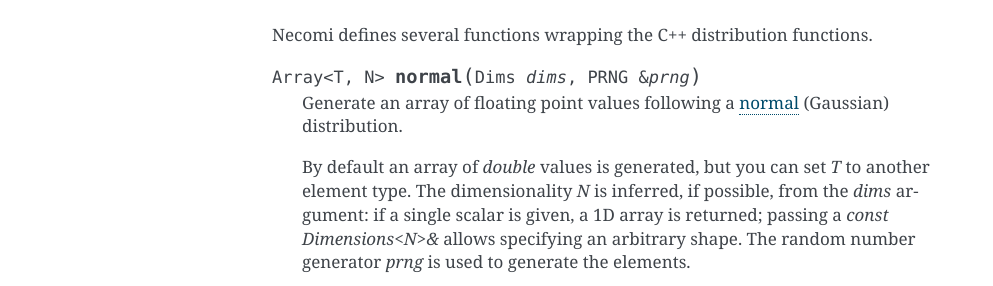
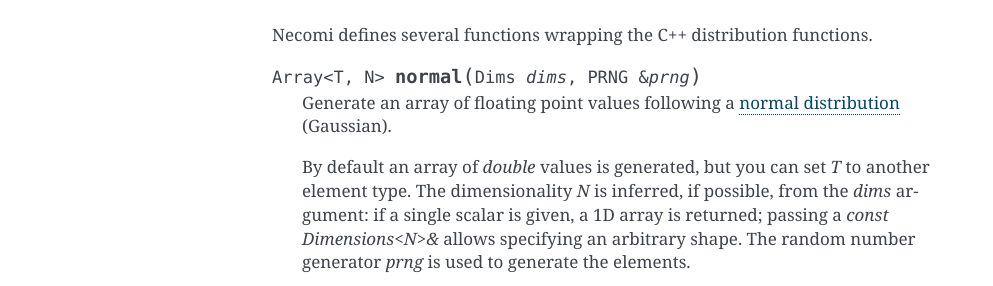
Before and after one commit to etlapale/necomi, a Sphinx documentation site: the page built from doc/source/numerics/random.rst, in a window 1280 px wide. Shown: the part 763-1049 px from the top of the page, without its empty margins (148-1141 px from the left). Built offline with Sphinx 7.4.7, drawn with Linux system fonts in a browser that asks for light colours; pages that are not in the unit, such as notebooks, are missing from menus; some of the changed lines change nothing that is shown.

Commit message:
Fixing doc links.

```diff
--- a/doc/source/index.rst
+++ b/doc/source/index.rst
@@ -17,9 +17,6 @@
     deriche(video[t], 2.0);
 
 Necomi is released under the :doc:`Simplified BSD License <license>`.
-
-.. image:: https://ci.atelo.org/projects/2/status.png?ref=develop
-   :target: https://ci.atelo.org/projects/2?ref=develop
 
 Documentation
 -------------
@@ -50,6 +47,6 @@
 `archives <http://necomi.atelo.org/data/>`_
 
 `Project website <https://necomi.atelo.org>`_
-| `Gitlab repository <https://git.atelo.org/etlapale/necomi>`_
+| `Github repository <https://github.com/etlapale/necomi>`_
 
 .. _Sphinx: http://sphinx-doc.org
--- a/doc/source/numerics.rst
+++ b/doc/source/numerics.rst
@@ -4,6 +4,5 @@
 .. toctree::
    :maxdepth: 3
 
-   numerics/ufuncs
    numerics/random
    numerics/filters
--- a/doc/source/numerics/random.rst
+++ b/doc/source/numerics/random.rst
@@ -47,8 +47,8 @@
 
 .. cpp:function:: Array<T,N> normal(Dims dims, PRNG& prng)
 
-   Generate an array of floating point values following a normal_
-   (Gaussian) distribution.
+   Generate an array of floating point values following a `normal
+   distribution`_ (Gaussian).
 
    By default an array of `double` values is generated, but you can
    set `T` to another element type. The dimensionality `N` is inferred,
@@ -74,4 +74,4 @@
    Idem but for a uniform distribution of floating point values
    in [min,max);
 
-.. _normal: https://en.wikipedia.org/wiki/Normal_distribution
+.. _normal distribution: https://en.wikipedia.org/wiki/Normal_distribution
--- a/doc/source/tutorial.rst
+++ b/doc/source/tutorial.rst
@@ -34,7 +34,7 @@
 additional arguments to further define the numerical range, and
 several other construction function are defined. For instance, to
 create an array of random values taken from a normal distribution (see
-:doc:`random`)::
+:doc:`numerics/random`)::
 
    // Create a 2D array of 5×4 normally distributed numbers
    auto c = normal<double,2>({5,4}, prng);
```
